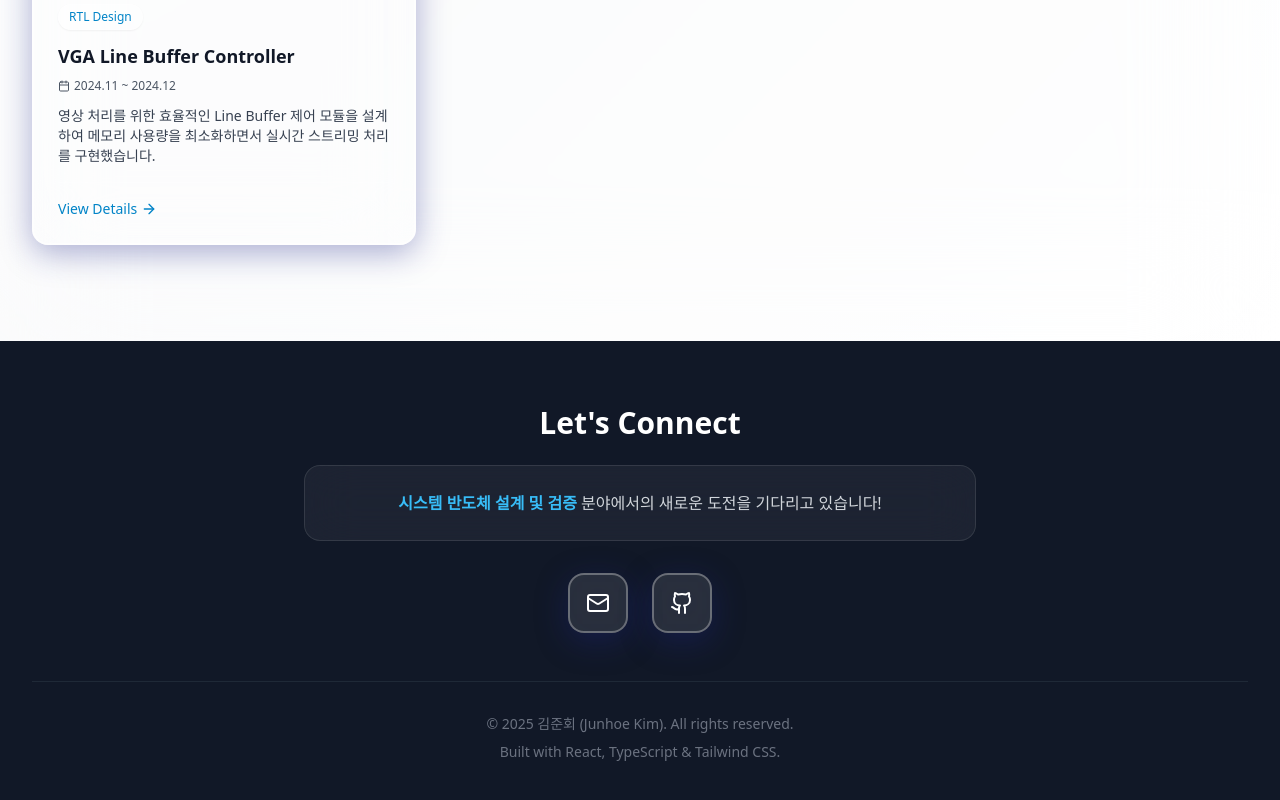
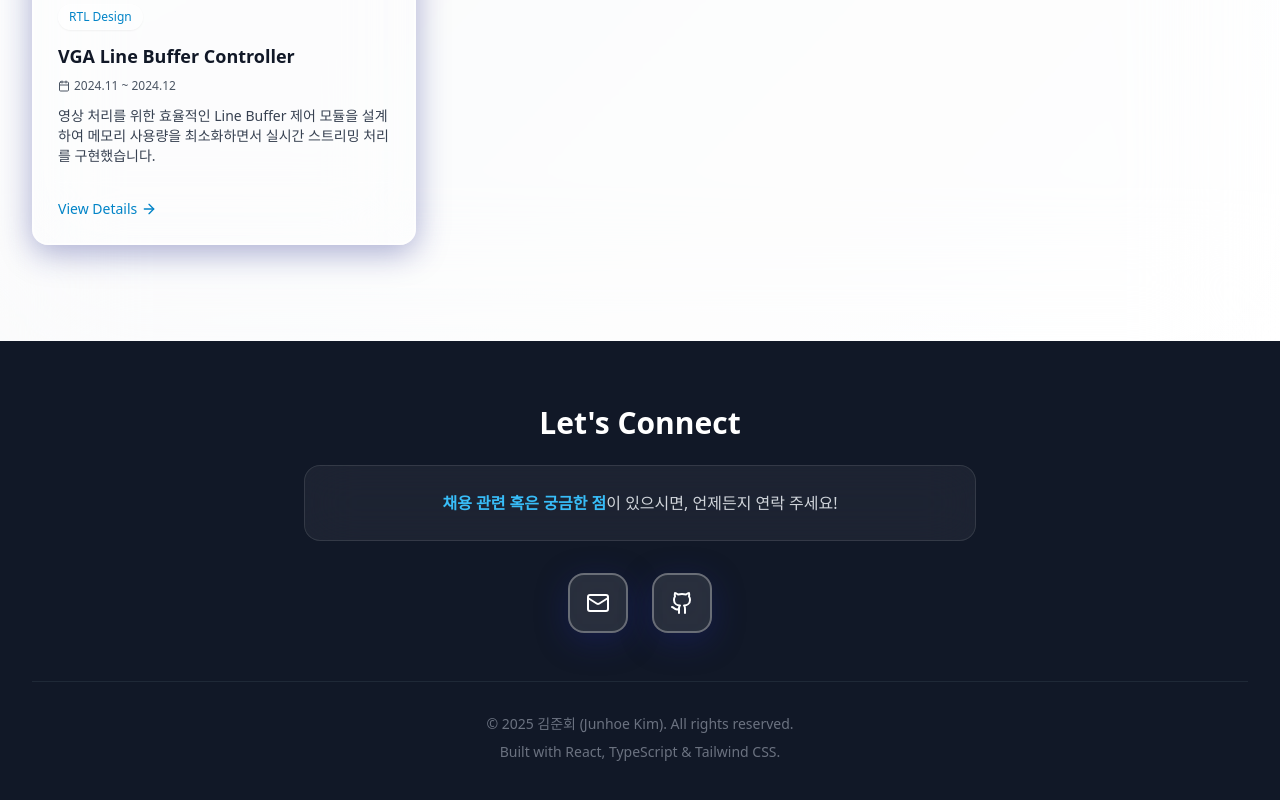
Before and after one commit to junhoe99/my-portfolio, a React (Vite) app: page /#/ in a window 1280 px wide. Shown: the part 3272-4072 px from the top of the page. Built offline with nearby package versions, Linux system fonts and the light colour scheme; a web font is replaced by a local one.

Commit message:
Contact Section Modified

```diff
--- a/src/pages/Home.tsx
+++ b/src/pages/Home.tsx
@@ -307,8 +307,8 @@ const Home: React.FC = () => {
           <div className="mb-8">
             <div className="bg-white/5 backdrop-blur-xl rounded-2xl p-6 max-w-2xl mx-auto border border-white/10">
               <p className="text-gray-300 leading-relaxed">
-                <strong className="text-primary-400">시스템 반도체 설계 및 검증 </strong>
-                 분야에서의 새로운 도전을 기다리고 있습니다!
+                <strong className="text-primary-400"> 채용 관련 혹은 궁금한 점</strong>
+                 이 있으시면, 언제든지 연락 주세요!
               </p>
             </div>
           </div>
```
